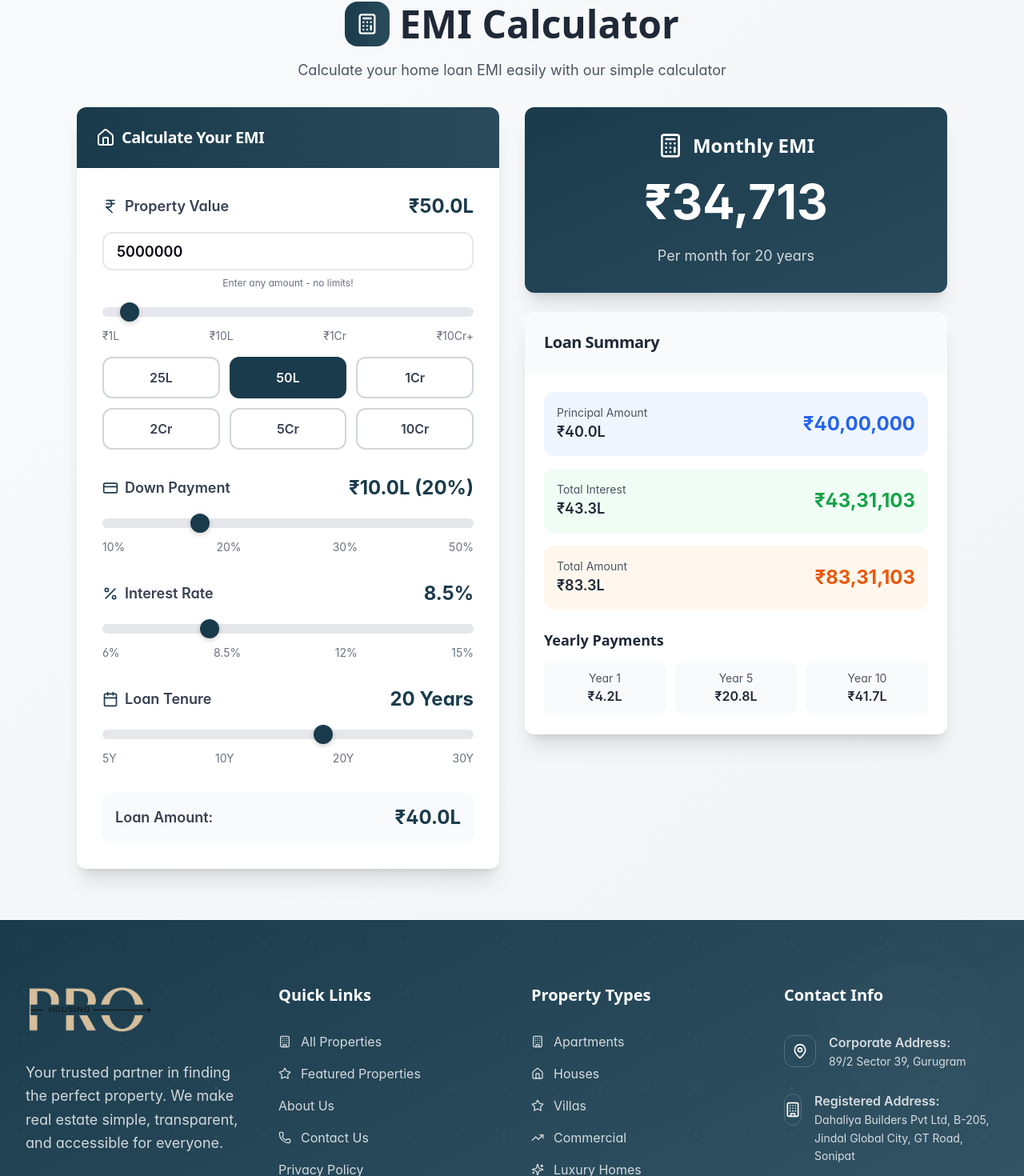
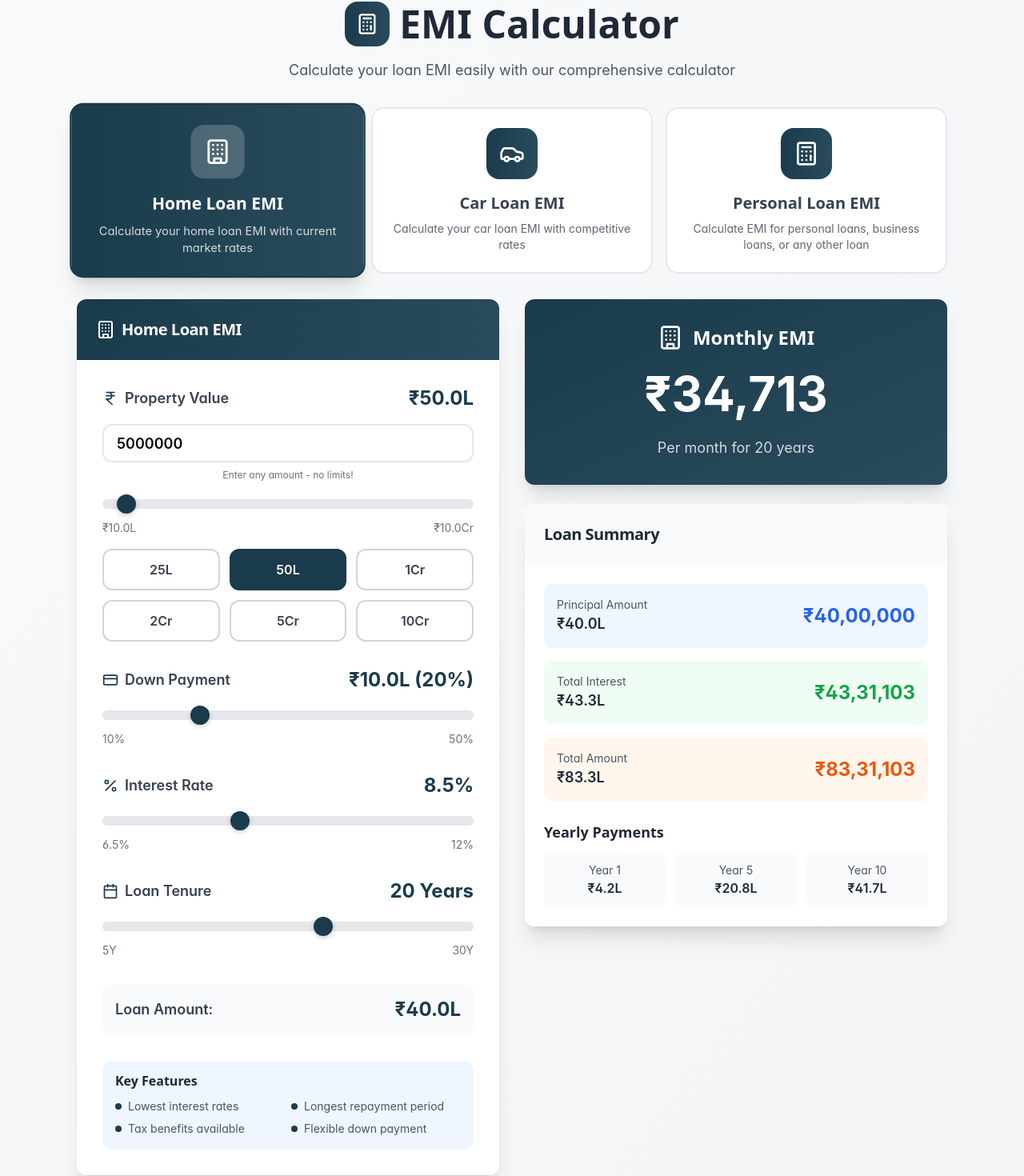
Before and after one commit to desirediv0/pro-housing, a Next.js app in the folder client/: page /emi-calculator in a window 1280 px wide. Shown: the part 197-1667 px from the top of the page at 80% size. Built offline with nearby package versions, Linux system fonts and the light colour scheme; no server answers.

Commit message:
feat: enhance EMICalculator with multiple loan types and dynamic configurations for improved user experience and flexibility

```diff
--- a/client/src/components/ui/emi-calculator.jsx
+++ b/client/src/components/ui/emi-calculator.jsx
@@ -9,11 +9,16 @@ import {
   Calendar,
   Percent,
   IndianRupee,
+  Car,
+  Building,
+  Car as CarIcon,
+  Calculator as CalculatorIcon,
 } from "lucide-react";
 import { Card, CardContent, CardHeader, CardTitle } from "./card";
 import { Label } from "./label";
 
 export default function EMICalculator() {
+  const [calculatorType, setCalculatorType] = useState("home"); // "home", "car", "general"
   const [propertyValue, setPropertyValue] = useState(5000000);
   const [downPaymentPercent, setDownPaymentPercent] = useState(20);
   const [interestRate, setInterestRate] = useState(8.5);
@@ -21,6 +26,122 @@ export default function EMICalculator() {
   const [emi, setEmi] = useState(0);
   const [totalAmount, setTotalAmount] = useState(0);
   const [totalInterest, setTotalInterest] = useState(0);
+
+  // Enhanced calculator type configurations
+  const calculatorConfigs = {
+    home: {
+      title: "Home Loan EMI",
+      description: "Calculate your home loan EMI with current market rates",
+      icon: Building,
+      defaultAmount: 5000000,
+      defaultDownPayment: 20,
+      defaultInterest: 8.5,
+      defaultTenure: 20,
+      amountLabel: "Property Value",
+      downPaymentLabel: "Down Payment",
+      tenureLabel: "Loan Tenure",
+      minAmount: 1000000,
+      maxAmount: 100000000,
+      minDownPayment: 10,
+      maxDownPayment: 50,
+      minInterest: 6.5,
+      maxInterest: 12.0,
+      minTenure: 5,
+      maxTenure: 30,
+      quickAmounts: [
+        { label: "25L", value: 2500000 },
+        { label: "50L", value: 5000000 },
+        { label: "1Cr", value: 10000000 },
+        { label: "2Cr", value: 20000000 },
+        { label: "5Cr", value: 50000000 },
+        { label: "10Cr", value: 100000000 },
+      ],
+      features: [
+        "Lowest interest rates",
+        "Longest repayment period",
+        "Tax benefits available",
+        "Flexible down payment",
+      ],
+    },
+    car: {
+      title: "Car Loan EMI",
+      description: "Calculate your car loan EMI with competitive rates",
+      icon: CarIcon,
+      defaultAmount: 800000,
+      defaultDownPayment: 15,
+      defaultInterest: 12.5,
+      defaultTenure: 7,
+      amountLabel: "Car Value",
+      downPaymentLabel: "Down Payment",
+      tenureLabel: "Loan Tenure",
+      minAmount: 300000,
+      maxAmount: 10000000,
+      minDownPayment: 10,
+      maxDownPayment: 40,
+      minInterest: 8.0,
+      maxInterest: 18.0,
+      minTenure: 1,
+      maxTenure: 8,
+      quickAmounts: [
+        { label: "3L", value: 300000 },
+        { label: "5L", value: 500000 },
+        { label: "8L", value: 800000 },
+        { label: "12L", value: 1200000 },
+        { label: "20L", value: 2000000 },
+        { label: "30L", value: 3000000 },
+      ],
+      features: [
+        "Quick approval process",
+        "Competitive interest rates",
+        "Flexible tenure options",
+        "Minimal documentation",
+      ],
+    },
+    general: {
+      title: "Personal Loan EMI",
+      description:
+        "Calculate EMI for personal loans, business loans, or any other loan",
+      icon: CalculatorIcon,
+      defaultAmount: 1000000,
+      defaultDownPayment: 0,
+      defaultInterest: 15.0,
+      defaultTenure: 5,
+      amountLabel: "Loan Amount",
+      downPaymentLabel: "Processing Fee",
+      tenureLabel: "Loan Tenure",
+      minAmount: 50000,
+      maxAmount: 5000000,
+      minDownPayment: 0,
+      maxDownPayment: 5,
+      minInterest: 10.0,
+      maxInterest: 24.0,
+      minTenure: 1,
+      maxTenure: 7,
+      quickAmounts: [
+        { label: "50K", value: 50000 },
+        { label: "1L", value: 100000 },
+        { label: "5L", value: 500000 },
+        { label: "10L", value: 1000000 },
+        { label: "25L", value: 2500000 },
+        { label: "50L", value: 5000000 },
+      ],
+      features: [
+        "No collateral required",
+        "Quick disbursement",
+        "Flexible usage",
+        "Minimal documentation",
+      ],
+    },
+  };
+
+  // Update values when calculator type changes
+  useEffect(() => {
+    const config = calculatorConfigs[calculatorType];
+    setPropertyValue(config.defaultAmount);
+    setDownPaymentPercent(config.defaultDownPayment);
+    setInterestRate(config.defaultInterest);
+    setLoanTenure(config.defaultTenure);
+  }, [calculatorType]);
 
   // Calculate EMI and related values
   useEffect(() => {
@@ -73,15 +194,8 @@ export default function EMICalculator() {
 
   const downPayment = (propertyValue * downPaymentPercent) / 100;
   const loanAmount = propertyValue - downPayment;
-
-  const quickAmounts = [
-    { label: "25L", value: 2500000 },
-    { label: "50L", value: 5000000 },
-    { label: "1Cr", value: 10000000 },
-    { label: "2Cr", value: 20000000 },
-    { label: "5Cr", value: 50000000 },
-    { label: "10Cr", value: 100000000 },
-  ];
+  const currentConfig = calculatorConfigs[calculatorType];
+  const IconComponent = currentConfig.icon;
 
   return (
     <div className="w-full max-w-6xl mx-auto p-4 sm:p-6 lg:p-8">
@@ -103,9 +217,53 @@ export default function EMICalculator() {
             </h2>
           </div>
           <p className="text-gray-600 text-lg max-w-2xl mx-auto">
-            Calculate your home loan EMI easily with our simple calculator
+            Calculate your loan EMI easily with our comprehensive calculator
           </p>
         </div>
+
+        {/* Calculator Type Selection */}
+        <motion.div
+          initial={{ opacity: 0, y: 20 }}
+          whileInView={{ opacity: 1, y: 0 }}
+          transition={{ duration: 0.6, delay: 0.1 }}
+          viewport={{ once: true }}
+          className="grid grid-cols-1 md:grid-cols-3 gap-4"
+        >
+          {Object.entries(calculatorConfigs).map(([key, config]) => {
+            const ConfigIcon = config.icon;
+            return (
+              <button
+                key={key}
+                onClick={() => setCalculatorType(key)}
+                className={`p-6 rounded-2xl border-2 transition-all duration-300 hover:shadow-lg ${
+                  calculatorType === key
+                    ? "bg-gradient-to-r from-[#1A3B4C] to-[#2A4B5C] text-white border-[#1A3B4C] shadow-xl transform scale-105"
+                    : "bg-white text-gray-700 border-gray-200 hover:border-[#1A3B4C] hover:bg-[#1A3B4C]/5"
+                }`}
+              >
+                <div className="flex flex-col items-center space-y-4">
+                  <div
+                    className={`w-16 h-16 rounded-2xl flex items-center justify-center ${
+                      calculatorType === key
+                        ? "bg-white/20"
+                        : "bg-gradient-to-r from-[#1A3B4C] to-[#2A4B5C]"
+                    }`}
+                  >
+                    <ConfigIcon
+                      className={`h-8 w-8 ${
+                        calculatorType === key ? "text-white" : "text-white"
+                      }`}
+                    />
+                  </div>
+                  <div className="text-center">
+                    <h3 className="text-xl font-bold mb-2">{config.title}</h3>
+                    <p className="text-sm opacity-80">{config.description}</p>
+                  </div>
+                </div>
+              </button>
+            );
+          })}
+        </motion.div>
 
         <div className="grid lg:grid-cols-2 gap-8">
           {/* Calculator Form */}
@@ -118,8 +276,8 @@ export default function EMICalculator() {
             <Card className="border-0 shadow-xl">
               <CardHeader className="bg-gradient-to-r from-[#1A3B4C] to-[#2A4B5C] text-white rounded-t-xl">
                 <CardTitle className="flex items-center space-x-2 text-xl">
-                  <Home className="h-6 w-6" />
-                  <span>Calculate Your EMI</span>
+                  <IconComponent className="h-6 w-6" />
+                  <span>{currentConfig.title}</span>
                 </CardTitle>
               </CardHeader>
               <CardContent className="p-8 space-y-8">
@@ -128,7 +286,7 @@ export default function EMICalculator() {
                   <div className="flex items-center justify-between">
                     <Label className="text-lg font-semibold text-gray-700 flex items-center">
                       <IndianRupee className="h-5 w-5 mr-2 text-[#1A3B4C]" />
-                      Property Value
+                      {currentConfig.amountLabel}
                     </Label>
                     <span className="text-2xl font-bold text-[#1A3B4C]">
                       {formatCurrency(propertyValue)}
@@ -155,26 +313,24 @@ export default function EMICalculator() {
                   <div className="space-y-2">
                     <input
                       type="range"
-                      min="100000"
-                      max="100000000"
-                      step="100000"
-                      value={Math.min(propertyValue, 100000000)}
+                      min={currentConfig.minAmount}
+                      max={currentConfig.maxAmount}
+                      step={currentConfig.minAmount >= 1000000 ? 100000 : 10000}
+                      value={Math.min(propertyValue, currentConfig.maxAmount)}
                       onChange={(e) =>
                         setPropertyValue(parseInt(e.target.value))
                       }
                       className="w-full h-3 bg-gray-200 rounded-lg appearance-none cursor-pointer slider"
                     />
                     <div className="flex justify-between text-sm text-gray-500">
-                      <span>₹1L</span>
-                      <span>₹10L</span>
-                      <span>₹1Cr</span>
-                      <span>₹10Cr+</span>
+                      <span>{formatCurrency(currentConfig.minAmount)}</span>
+                      <span>{formatCurrency(currentConfig.maxAmount)}</span>
                     </div>
                   </div>
 
                   {/* Quick Amount Buttons */}
                   <div className="grid grid-cols-3 gap-3">
-                    {quickAmounts.map((amount) => (
+                    {currentConfig.quickAmounts.map((amount) => (
                       <button
                         key={amount.value}
                         onClick={() => setPropertyValue(amount.value)}
@@ -195,7 +351,7 @@ export default function EMICalculator() {
                   <div className="flex items-center justify-between">
                     <Label className="text-lg font-semibold text-gray-700 flex items-center">
                       <CreditCard className="h-5 w-5 mr-2 text-[#1A3B4C]" />
-                      Down Payment
+                      {currentConfig.downPaymentLabel}
                     </Label>
                     <span className="text-2xl font-bold text-[#1A3B4C]">
                       {formatCurrency(downPayment)} ({downPaymentPercent}%)
@@ -206,8 +362,8 @@ export default function EMICalculator() {
                   <div className="space-y-2">
                     <input
                       type="range"
-                      min="10"
-                      max="50"
+                      min={currentConfig.minDownPayment}
+                      max={currentConfig.maxDownPayment}
                       step="5"
                       value={downPaymentPercent}
                       onChange={(e) =>
@@ -216,10 +372,8 @@ export default function EMICalculator() {
                       className="w-full h-3 bg-gray-200 rounded-lg appearance-none cursor-pointer slider"
                     />
                     <div className="flex justify-between text-sm text-gray-500">
-                      <span>10%</span>
-                      <span>20%</span>
-                      <span>30%</span>
-                      <span>50%</span>
+                      <span>{currentConfig.minDownPayment}%</span>
+                      <span>{currentConfig.maxDownPayment}%</span>
                     </div>
                   </div>
                 </div>
@@ -240,8 +394,8 @@ export default function EMICalculator() {
                   <div className="space-y-2">
                     <input
                       type="range"
-                      min="6"
-                      max="15"
+                      min={currentConfig.minInterest}
+                      max={currentConfig.maxInterest}
                       step="0.1"
                       value={interestRate}
                       onChange={(e) =>
@@ -250,10 +404,8 @@ export default function EMICalculator() {
                       className="w-full h-3 bg-gray-200 rounded-lg appearance-none cursor-pointer slider"
                     />
                     <div className="flex justify-between text-sm text-gray-500">
-                      <span>6%</span>
-                      <span>8.5%</span>
-                      <span>12%</span>
-                      <span>15%</span>
+                      <span>{currentConfig.minInterest}%</span>
+                      <span>{currentConfig.maxInterest}%</span>
                     </div>
                   </div>
                 </div>
@@ -263,7 +415,7 @@ export default function EMICalculator() {
                   <div className="flex items-center justify-between">
                     <Label className="text-lg font-semibold text-gray-700 flex items-center">
                       <Calendar className="h-5 w-5 mr-2 text-[#1A3B4C]" />
-                      Loan Tenure
+                      {currentConfig.tenureLabel}
                     </Label>
                     <span className="text-2xl font-bold text-[#1A3B4C]">
                       {loanTenure} Years
@@ -274,18 +426,16 @@ export default function EMICalculator() {
                   <div className="space-y-2">
                     <input
                       type="range"
-                      min="5"
-                      max="30"
-                      step="5"
+                      min={currentConfig.minTenure}
+                      max={currentConfig.maxTenure}
+                      step="1"
                       value={loanTenure}
                       onChange={(e) => setLoanTenure(parseInt(e.target.value))}
                       className="w-full h-3 bg-gray-200 rounded-lg appearance-none cursor-pointer slider"
                     />
                     <div className="flex justify-between text-sm text-gray-500">
-                      <span>5Y</span>
-                      <span>10Y</span>
-                      <span>20Y</span>
-                      <span>30Y</span>
+                      <span>{currentConfig.minTenure}Y</span>
+                      <span>{currentConfig.maxTenure}Y</span>
                     </div>
                   </div>
                 </div>
@@ -299,6 +449,24 @@ export default function EMICalculator() {
                     <span className="text-2xl font-bold text-[#1A3B4C]">
                       {formatCurrency(loanAmount)}
                     </span>
+                  </div>
+                </div>
+
+                {/* Features Section */}
+                <div className="bg-blue-50 rounded-xl p-4">
+                  <h4 className="font-semibold text-gray-800 mb-3">
+                    Key Features
+                  </h4>
+                  <div className="grid grid-cols-2 gap-2">
+                    {currentConfig.features.map((feature, index) => (
+                      <div
+                        key={index}
+                        className="flex items-center text-sm text-gray-600"
+                      >
+                        <div className="w-2 h-2 bg-[#1A3B4C] rounded-full mr-2"></div>
+                        {feature}
+                      </div>
+                    ))}
                   </div>
                 </div>
               </CardContent>
@@ -318,7 +486,7 @@ export default function EMICalculator() {
               <CardContent className="p-8 text-center">
                 <div className="space-y-6">
                   <div className="flex items-center justify-center space-x-3">
-                    <Calculator className="h-8 w-8" />
+                    <IconComponent className="h-8 w-8" />
                     <h3 className="text-2xl font-bold">Monthly EMI</h3>
                   </div>
                   <div className="text-5xl sm:text-6xl font-bold">
```
